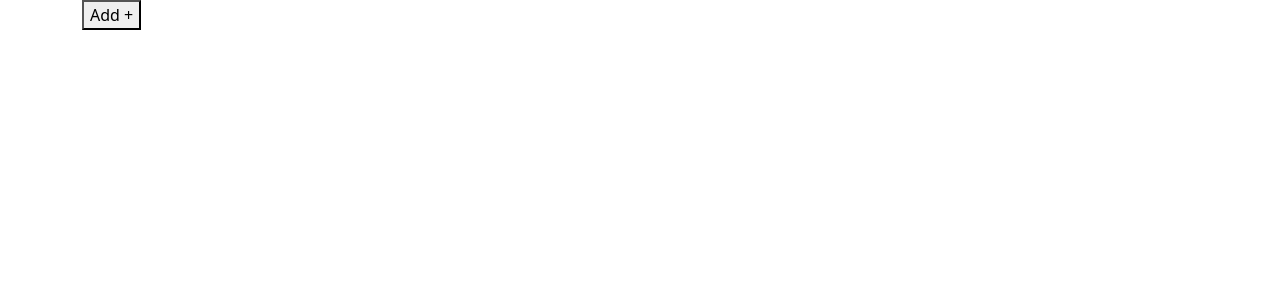
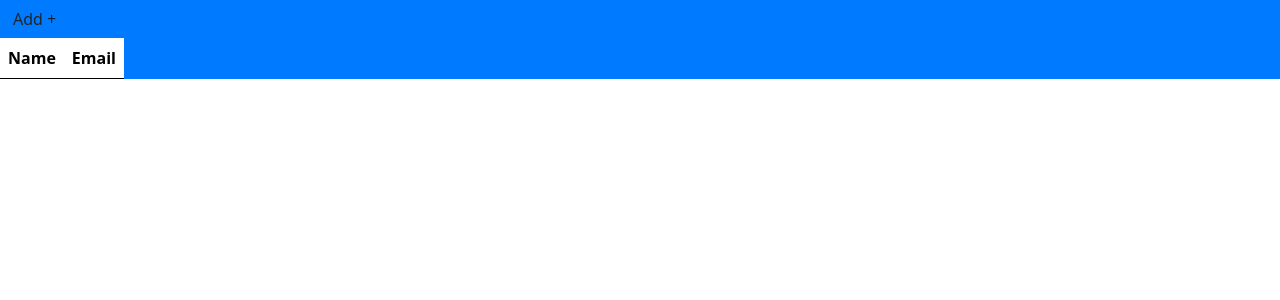
Before and after one commit to leshaan99/crud-app, a React (Create React App) app in the folder frontend/: page / in a window 1280 px wide. Shown: the top 300 px of the page. Built offline with nearby package versions, Linux system fonts and the light colour scheme.

Commit message:
Fetch the data from backend

```diff
--- a/frontend/package.json
+++ b/frontend/package.json
@@ -6,6 +6,7 @@
     "@testing-library/jest-dom": "^5.17.0",
     "@testing-library/react": "^13.4.0",
     "@testing-library/user-event": "^13.5.0",
+    "axios": "^1.7.2",
     "bootstrap": "^5.3.3",
     "react": "^18.3.1",
     "react-dom": "^18.3.1",
--- a/frontend/src/Student.css
+++ b/frontend/src/Student.css
@@ -1,11 +1,11 @@
-.student container {
+.student-container {
     justify-content: center;
     display: flex 100vh;
     background-color: #007bff;
     align-items: center;
 }
 
-.student content {
+.student-content {
     border-radius: 0.25rem
 }
 
--- a/frontend/src/Student.js
+++ b/frontend/src/Student.js
@@ -1,10 +1,27 @@
-import React from 'react'
+import React, { useEffect } from 'react'
+import axios from 'axios'
+import './Student.css'
 
 const Student = () => {
+
+    useEffect(() => {
+        axios.get('http://localhost:1000/')
+        .then(res => console.log(res))
+        .catch(err => console.log(err));
+    }, [])
+
   return (
-    <div className='student container'>
-      <div className='student content'>
-        <button className='add-btn'>Add +</button>
+    <div className="student-container">
+      <div className="student-content">
+        <button className="add-btn">Add +</button>
+        <table className="table">
+            <thrad>
+                <tr>
+                    <th>Name</th>
+                    <th>Email</th>
+                </tr>
+            </thrad>
+        </table>
       </div>
     </div>
   )
```
Also changed, not shown: 1 other file (tests, documents, lock files or other folders).
